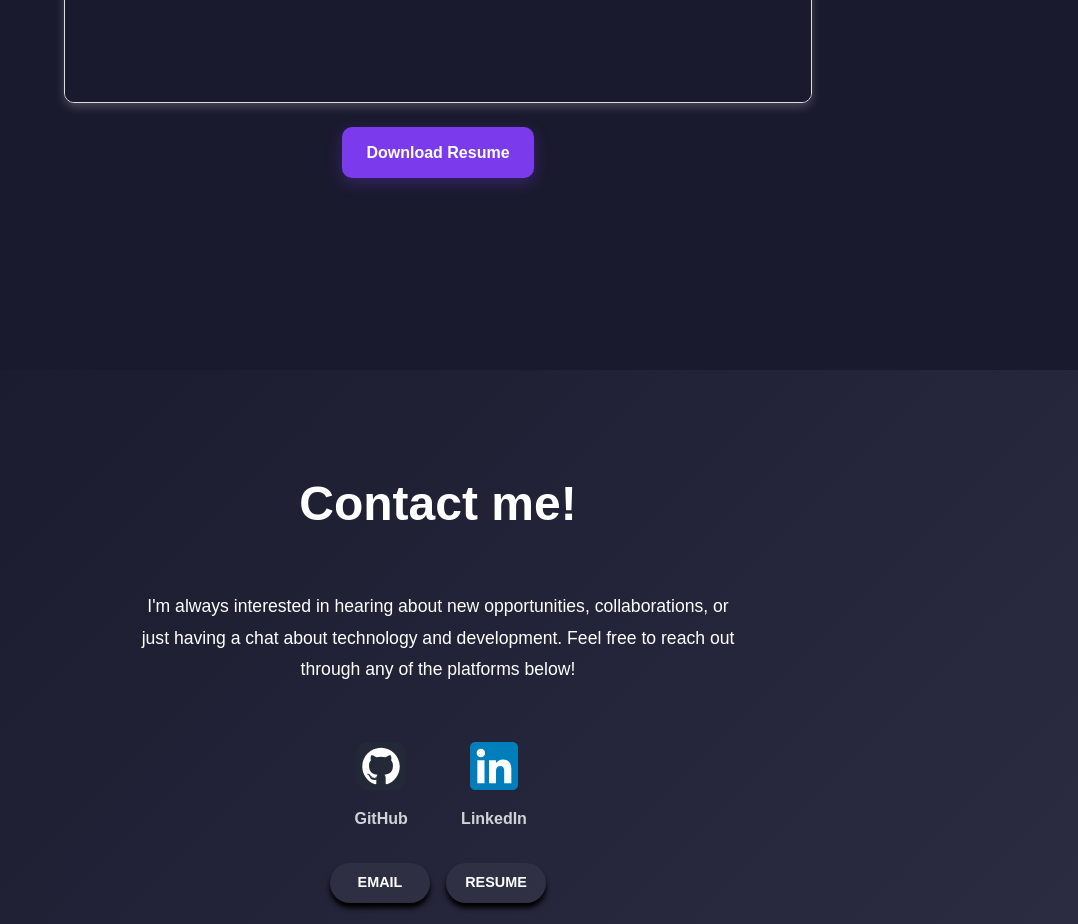
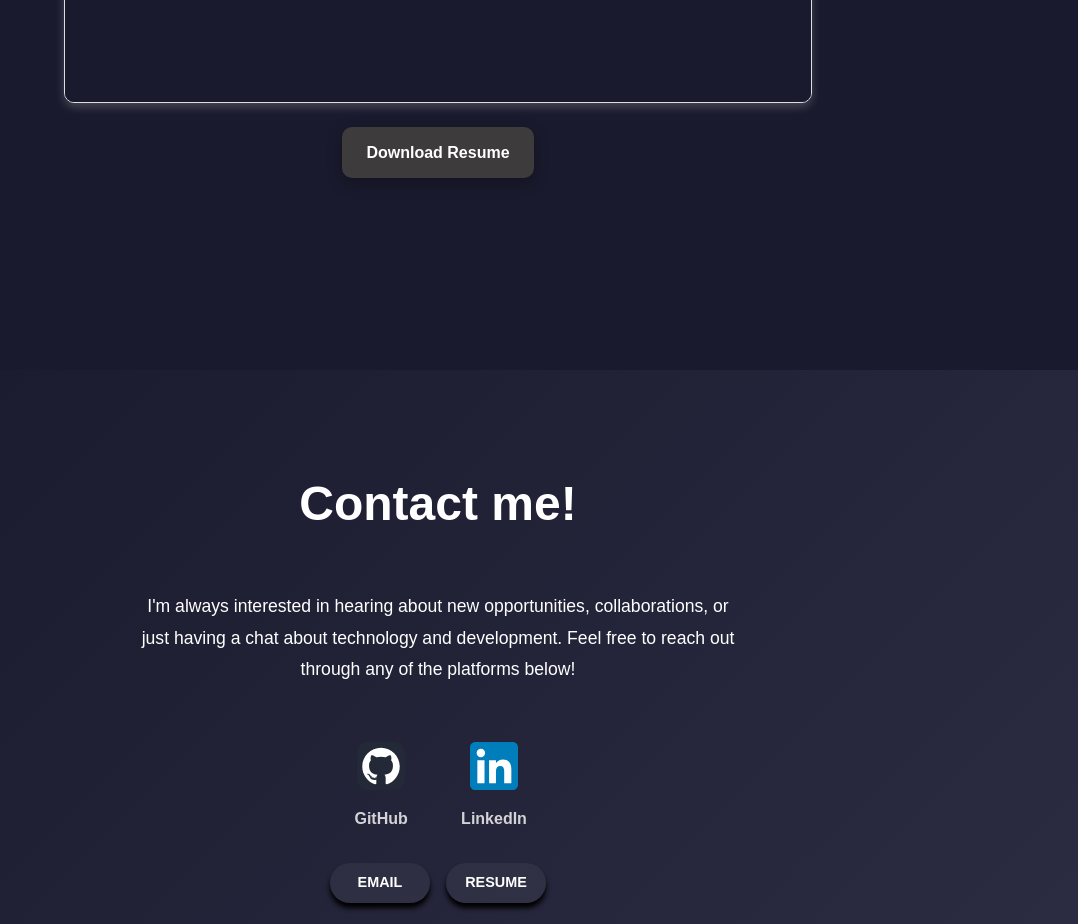
Before and after one commit to AmrajKoonar/AmrajKoonar.github.io, a React (Vite) app: page / in a window 1280 px wide. Shown: the part 4460-5384 px from the top of the page, without its empty margins (202-1280 px from the left). Built offline with nearby package versions, Linux system fonts and the light colour scheme.

Commit message:
feat: Finished Resume.jsx, added new design of color changing button for download resume.

```diff
--- a/src/components/Resume.jsx
+++ b/src/components/Resume.jsx
@@ -1,4 +1,5 @@
 import React from 'react';
+import { motion } from 'framer-motion';
 
 const Resume = () => {
   return (
@@ -16,7 +17,6 @@ const Resume = () => {
             }}>My Resume
         </h1>
 
-
         <iframe
             src="/Amraj_Koonar_Resume.pdf"
             width="65%"
@@ -28,26 +28,33 @@ const Resume = () => {
             }}
         ></iframe>
 
-        <a
-            href="/Amraj_Koonar_Resume.pdf"
-            download="Amraj_Koonar_Resume.pdf"
-            style={{
+        <motion.a
+        href="/Amraj_Koonar_Resume.pdf"
+        download="Amraj_Koonar_Resume.pdf"
+        style={{
             marginTop: '1.5rem',
             padding: '0.8rem 1.5rem',
             fontSize: '1rem',
-            background: '#7C3AED',
-            color: 'white',
+            background: 'rgb(61, 59, 59)',
+            color: 'rgb(255, 255, 255)',
             textDecoration: 'none',
             borderRadius: '10px',
             fontWeight: 'bold',
-            transition: '0.3s',
-            boxShadow: '0px 5px 15px rgba(124, 58, 237, 0.3)'
-            }}
-            onMouseOver={(e) => e.target.style.filter = 'brightness(1.1)'}
-            onMouseOut={(e) => e.target.style.filter = 'brightness(1)'}
+            transition: '0s',
+            boxShadow: '0px 5px 15px rgba(0, 0, 0, 0.3)'
+        }}
+        whileHover={{
+            backgroundColor: 'rgb(255, 255, 255)',
+            color: 'rgb(0, 0, 0)',
+            border: "2px solid #111",
+
+            scale: 1.05,
+            filter: 'brightness(1.1)',
+        }}
+        whileTap={{ scale: 0.95 }}
         >
-            Download Resume
-        </a>
+        Download Resume
+        </motion.a>
         </div>
     </section>
   );
```
